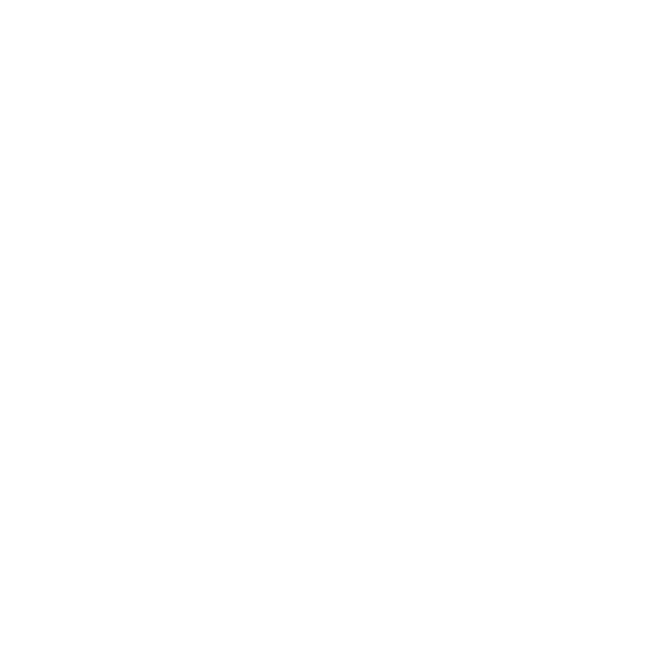
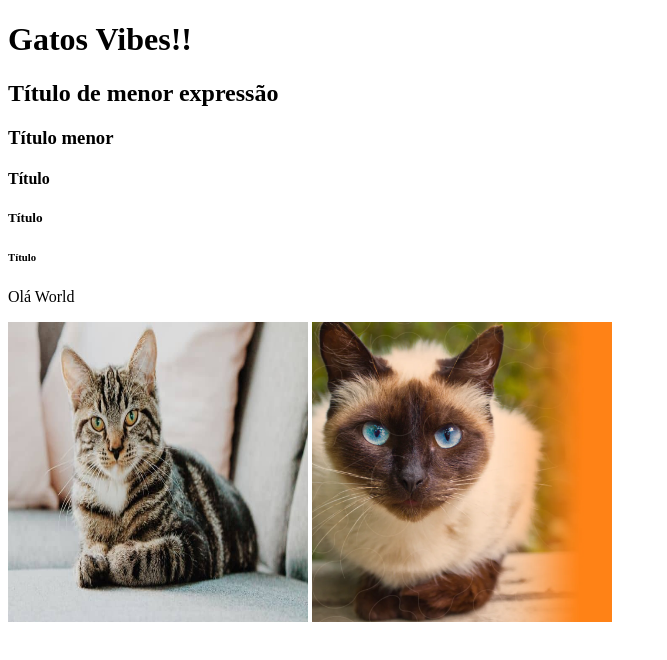
Before and after one commit to franciscoinacioo/AulaHtml2, a plain HTML site: page index.html in a window 1280 px wide. Shown: the whole page, without its empty margins (0-667 px from the left). Drawn offline with Linux system fonts and the light colour scheme.

Commit message:
Foram criados os título, adicionadas imagens

```diff
--- a/index.html
+++ b/index.html
@@ -4,8 +4,18 @@
     <meta charset="UTF-8">
     <meta name="viewport" content="width=device-width, initial-scale=1.0">
     <title>AulaHTML2</title>
+    <link rel="stylesheet" href="style.css">
 </head>
 <body>
+    <h1>Gatos Vibes!!</h1>
+    <h2>Título de menor expressão</h2>
+    <h3>Título menor</h3>
+    <h4>Título</h4>
+    <h5>Título</h5>
+    <h6>Título</h6>
+    <p>Olá World</p>
 
+    <img src="gato.jpg" alt="Gatinho fofo 01" />
+    <img src="gato2.webp" alt="Gatinho fofo 02" />
 </body>
 </html>
--- /dev/null
+++ b/style.css
@@ -0,0 +1,4 @@
+img{
+    width: 300px;
+    height: 300px;
+}
```
Also changed, not shown: gato.jpg (added), gato2.webp (added).
